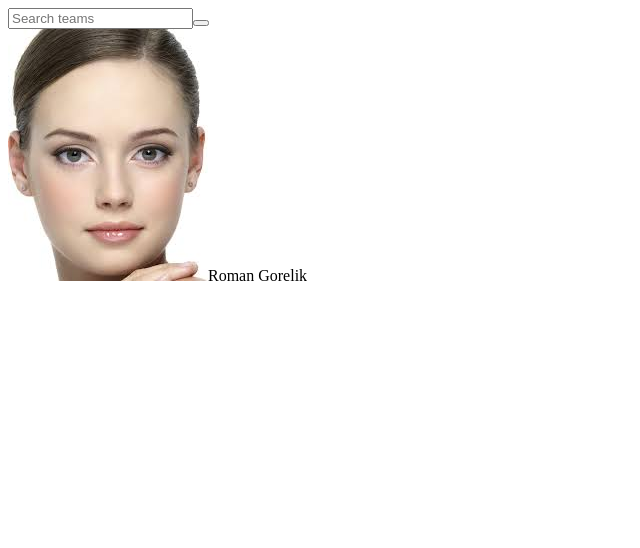
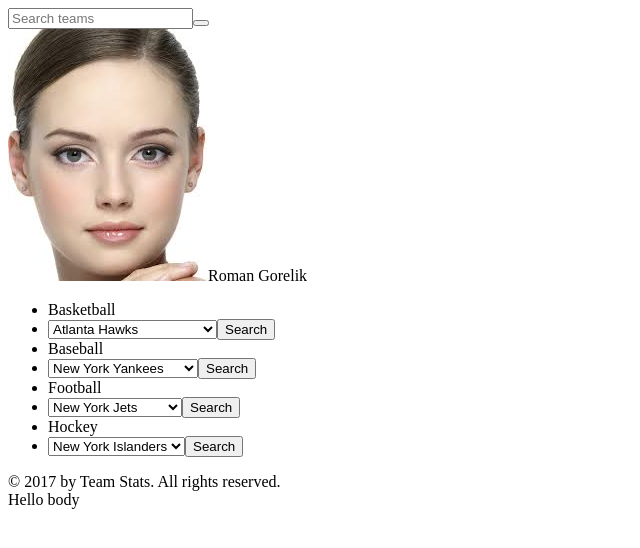
Before and after one commit to romangorelik/TeamInfo, a React app: page / in a window 1280 px wide. Shown: the top 548 px of the page, without its empty margins (0-640 px from the left). Built offline with nearby package versions, Linux system fonts and the light colour scheme; the HTML template or start-up script is replaced by a standard one.

Commit message:
Added body containers, and finishing the side navigation, inputting all the teams for the different sports

```diff
--- a/client/src/components/Body.jsx
+++ b/client/src/components/Body.jsx
@@ -1,9 +1,11 @@
 import React from 'react'
 import Header from './Header.jsx';
+import MainContainer from './MainContainer.jsx';
 
 const Body = () => (
   <div className="body">
     <Header />
+    <MainContainer />
   </div>
 )
 
--- /dev/null
+++ b/client/src/components/MainContainer.jsx
@@ -0,0 +1,12 @@
+import React from 'react'
+import SideNav from './SideNav.jsx';
+import TeamView from './TeamView.jsx';
+
+const MainContainer = () => (
+  <div className="content">
+    <SideNav />
+    <TeamView />
+  </div>
+)
+
+export default MainContainer
--- /dev/null
+++ b/client/src/components/SideNav.jsx
@@ -0,0 +1,145 @@
+import React from 'react'
+import { connect } from 'react-redux';
+
+let root = document.documentElement;
+
+class SideNavJSX extends React.Component {
+  state = {
+    basketball: false,
+    baseball: false,
+    football: false,
+    hockey: false
+  }
+
+  clickSport = (sport) => {
+    this.setState({
+      [`${sport}`]: !this.state[`${sport}`]
+    }, () => {
+      if (this.state[`${sport}`]) {
+        root.style.setProperty(`--dropdown-display-${sport}`, 'block');
+      } else {
+        root.style.setProperty(`--dropdown-display-${sport}`, 'none');
+      }
+    })
+  }
+
+  render () {
+    return (
+      <nav className="sidebar">
+        <ul className="side-nav">
+          <li className="side-nav__item" onClick={() => this.clickSport('basketball')}>
+            <div className="side-nav__link">
+              <div className="side-nav__icon">
+                <i className="fas fa-basketball-ball"></i>
+              </div>
+              <span>Basketball</span>
+            </div>
+          </li>
+
+          <li className="side-nav__dropdown side-nav__dropdown--basketball">
+            <form className="side-nav__dropdown-form">
+              <select name='basketball-teams'>
+                <option value='Atlanta Hawks'>Atlanta Hawks</option>
+                <option value='Boston Celtics'>Boston Celtics</option>
+                <option value='Brooklyn Nets'>Brooklyn Nets</option>
+                <option value='Charlotte Hornets'>Charlotte Hornets</option>
+                <option value='Chicago Bulls'>Chicago Bulls</option>
+                <option value='Cleveland Cavaliers'>Cleveland Cavaliers</option>
+                <option value='Dallas Mavericks'>Dallas Mavericks</option>
+                <option value='Denver Nuggets'>Denver Nuggets</option>
+                <option value='Detroit Pistons'>Detroit Pistons</option>
+                <option value='Golden State Warriors'>Golden State Warriors</option>
+                <option value='Houston Rockets'>Houston Rockets</option>
+                <option value='Indiana Pacers'>Indiana Pacers</option>
+                <option value='Los Angeles Clippers'>Los Angeles Clippers</option>
+                <option value='Los Angeles Angeles'>Los Angeles Angeles</option>
+                <option value='Memphis Grizzlies'>Memphis Grizzlies</option>
+                <option value='Miami Heat'>Miami Heat</option>
+                <option value='Milwaukee Bucks'>Milwaukee Bucks</option>
+                <option value='Minnesota Timberwolves'>Minnesota Timberwolves</option>
+                <option value='New Orleans Pelicans'>New Orleans Pelicans</option>
+                <option value='New York Knicks'>New York Knicks</option>
+                <option value='Oklahoma City Thunder'>Oklahoma City Thunder</option>
+                <option value='Orlando Magic'>Orlando Magic</option>
+                <option value='Philadelphia 76ers'>Philadelphia 76ers</option>
+                <option value='Phoenix Suns'>Phoenix Suns</option>
+                <option value='Portland Trail Blazers'>Portland Trail Blazers</option>
+                <option value='Sacramento Kings'>Sacramento Kings</option>
+                <option value='San Antonio Spurs'>San Antonio Spurs</option>
+                <option value='Toronto Raptors'>Toronto Raptors</option>
+                <option value='Utah Jazz'>Utah Jazz</option>
+                <option value='Washington Wizards'>Washington Wizards</option>
+              </select>
+              <button className="btn btn--dropdown">Search</button>
+            </form>
+          </li>
+
+          <li className="side-nav__item" onClick={() => this.clickSport('baseball')}>
+            <div className="side-nav__link">
+              <div className="side-nav__icon">
+                <i className="fas fa-baseball-ball"></i>
+              </div>
+              <span>Baseball</span>
+            </div>
+          </li>
+
+          <li className="side-nav__dropdown side-nav__dropdown--baseball">
+            <form className="side-nav__dropdown-form">
+              <select name='baseball-teams'>
+                <option value='New_York_Knicks'>New York Yankees</option>
+                <option value='Los_Angeles_Lakers'>Los Angeles Dodgers</option>
+              </select>
+              <button className="btn btn--dropdown">Search</button>
+            </form>
+          </li>
+
+          <li className="side-nav__item" onClick={() => this.clickSport('football')}>
+            <div className="side-nav__link">
+              <div className="side-nav__icon">
+                <i className="fas fa-football-ball"></i>
+              </div>
+              <span>Football</span>
+            </div>
+          </li>
+
+          <li className="side-nav__dropdown side-nav__dropdown--football">
+            <form className="side-nav__dropdown-form">
+              <select name='football-teams'>
+                <option value='New_York_Knicks'>New York Jets</option>
+                <option value='Los_Angeles_Lakers'>Los Angeles Rams</option>
+              </select>
+              <button className="btn btn--dropdown">Search</button>
+            </form>
+          </li>
+
+          <li className="side-nav__item" onClick={() => this.clickSport('hockey')}>
+            <div className="side-nav__link">
+              <div className="side-nav__icon">
+                <i className="fas fa-hockey-puck"></i>
+              </div>
+              <span>Hockey</span>
+            </div>
+          </li>
+
+          <li className="side-nav__dropdown side-nav__dropdown--hockey">
+            <form className="side-nav__dropdown-form">
+              <select name='hockey-teams'>
+                <option value='New_York_Knicks'>New York Islanders</option>
+                <option value='Los_Angeles_Lakers'>Los Angeles Kings</option>
+              </select>
+              <button className="btn btn--dropdown">Search</button>
+            </form>
+          </li>
+        </ul>
+
+        <div className="legal">
+					&copy; 2017 by Team Stats. All rights reserved.
+				</div>
+      </nav>
+    )
+  }
+}
+
+const SideNav = connect(null)(SideNavJSX)
+
+export default SideNav
--- /dev/null
+++ b/client/src/components/TeamView.jsx
@@ -0,0 +1,14 @@
+import React from 'react'
+import { connect } from 'react-redux'
+
+class TeamViewJSX extends React.Component {
+  render () {
+    return (
+      <main className='team-view'>Hello body</main>
+    )
+  }
+}
+
+const TeamView = connect(null)(TeamViewJSX)
+
+export default TeamView
```
Also changed, not shown: 8 other files (tests, documents, lock files or other folders).
